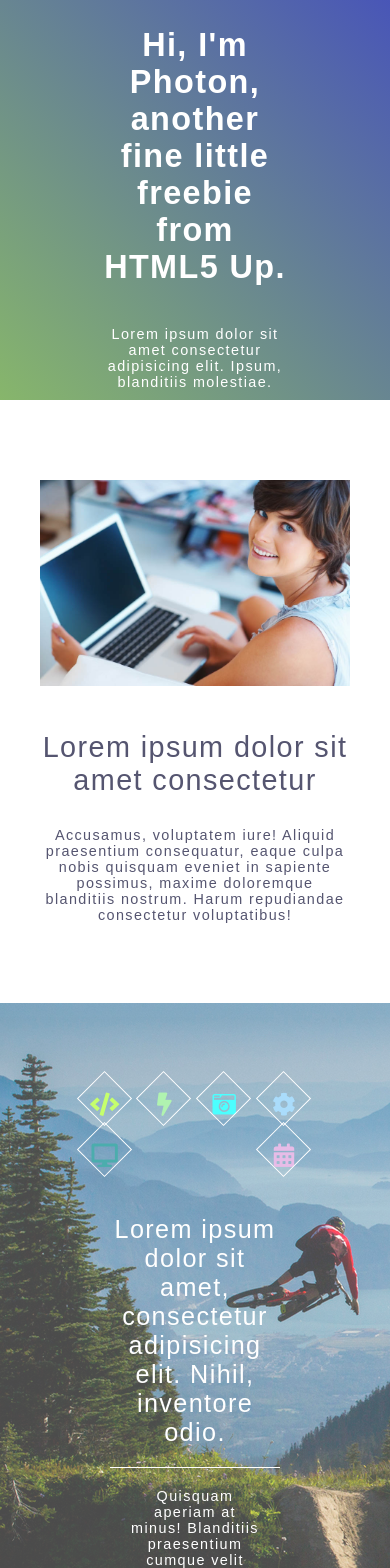
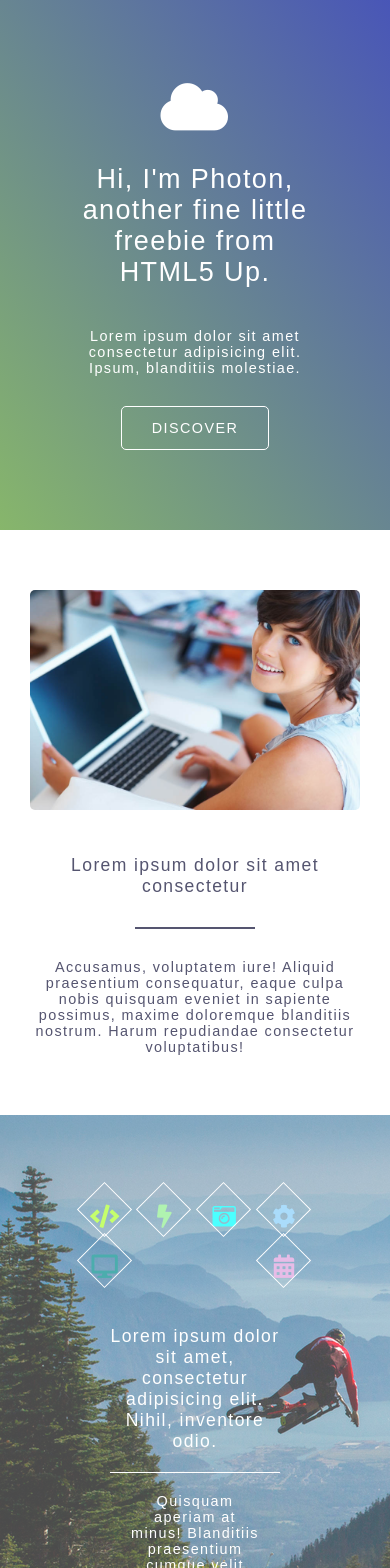
Before and after one commit to alexabush/photon-website, a React (Create React App) app: page / in a window 390 px wide. Shown: the top 1568 px of the page. Built offline with nearby package versions, Linux system fonts and the light colour scheme.

Commit message:
finished styling with no breakpoints

```diff
--- a/src/App.css
+++ b/src/App.css
@@ -11,6 +11,7 @@ ul {
 img {
   max-width: 100%;
   max-height: 100%;
+  border-radius: 5px;
 }
 
 p,
@@ -41,7 +42,7 @@ p {
   color: white;
   border: 1px solid white;
   border-radius: 5px;
-  padding: 10px 30px;
+  padding: 13px 30px;
   background-color: transparent;
   margin: 10px;
   outline: none;
@@ -99,12 +100,16 @@ p {
     rgb(135, 182, 107),
     rgb(73, 86, 183)
   );
-  padding: 80px;
-  height: 400px;
+  padding: 70px 60px 70px 60px;
+}
+
+.Header__h1 {
+  font-size: 1.5rem;
+  font-weight: 200;
 }
 
 .ImgH2P {
-  padding: 80px 40px;
+  padding: 60px 30px;
 }
 
 .ImgH2P-Text-Container {
@@ -112,9 +117,9 @@ p {
 }
 
 .ImgH2P__h2 {
-  font-size: 1.6rem;
+  font-size: 4.5vw;
   font-weight: 100;
-  /* padding-bottom: 30px; */
+  margin-bottom: 30px;
   /* border-bottom: 1px solid rgb(85, 85, 112); */
 }
 
@@ -130,7 +135,9 @@ p {
 }
 
 .Copy__h2 {
-  font-size: 1.4rem;
+  padding-bottom: 20px;
+  border-bottom: 1px solid white;
+  font-size: 4.5vw;
   font-weight: 300;
 }
 
@@ -170,11 +177,6 @@ p {
 
 .Copy__text-container {
   padding: 30px;
-}
-
-.Copy__h2 {
-  padding-bottom: 20px;
-  border-bottom: 1px solid white;
 }
 
 .CTA {
--- a/src/components/organisms/CTA.js
+++ b/src/components/organisms/CTA.js
@@ -1,5 +1,7 @@
 import React, { Component } from 'react';
 import photographer_model from '../../static/photographer_model.jpg';
+import hikingModel from '../../static/hikingModel.jpeg';
+import computer_model from '../../static/computer_model.jpg';
 import ImgH2PBtn from './ImgH2PBtn';
 
 class CTA extends Component {
@@ -14,9 +16,9 @@ class CTA extends Component {
         <p className="CTA__p text-grey">
           Lorem ipsum dolor sit amet consectetur, adipisicing elit.
         </p>
-        <ImgH2PBtn />
-        <ImgH2PBtn />
-        <ImgH2PBtn />
+        <ImgH2PBtn image={photographer_model} />
+        <ImgH2PBtn image={hikingModel} />
+        <ImgH2PBtn image={computer_model} />
       </div>
     );
   }
--- a/src/components/organisms/Header.js
+++ b/src/components/organisms/Header.js
@@ -7,7 +7,7 @@ class Header extends Component {
     return (
       <div className="Header div--flex-column">
         <i className="icon--cloud fas fa-cloud" />
-        <h1 className="padding">
+        <h1 className="padding Header__h1">
           Hi, I'm Photon, another fine little freebie from HTML5 Up.
         </h1>
         <p className="padding">
--- a/src/components/organisms/ImgH2P.js
+++ b/src/components/organisms/ImgH2P.js
@@ -11,6 +11,7 @@ class ImgH2P extends Component {
           <h2 className="ImgH2P__h2 text-grey">
             Lorem ipsum dolor sit amet consectetur
           </h2>
+          <div className="short-border" />
           <p className="ImgH2P__p text-grey">
             Accusamus, voluptatem iure! Aliquid praesentium consequatur, eaque
             culpa nobis quisquam eveniet in sapiente possimus, maxime doloremque
--- a/src/components/organisms/ImgH2PBtn.js
+++ b/src/components/organisms/ImgH2PBtn.js
@@ -1,12 +1,11 @@
 import React, { Component } from 'react';
-import photographer_model from '../../static/photographer_model.jpg';
 
 class ImgH2PBtn extends Component {
   state = {};
   render() {
     return (
       <div className="ImgH2PBtn">
-        <img className="ImgH2P__img" src={photographer_model} alt="" />
+        <img className="ImgH2P__img" src={this.props.image} alt="" />
         <div className="ImgH2P-Text-Container">
           <h2 className="ImgH2P__h2 ImgH2PBtn__h2 text-grey">
             Distinctio deleniti ducimus officia recusandae eveniet.
```
